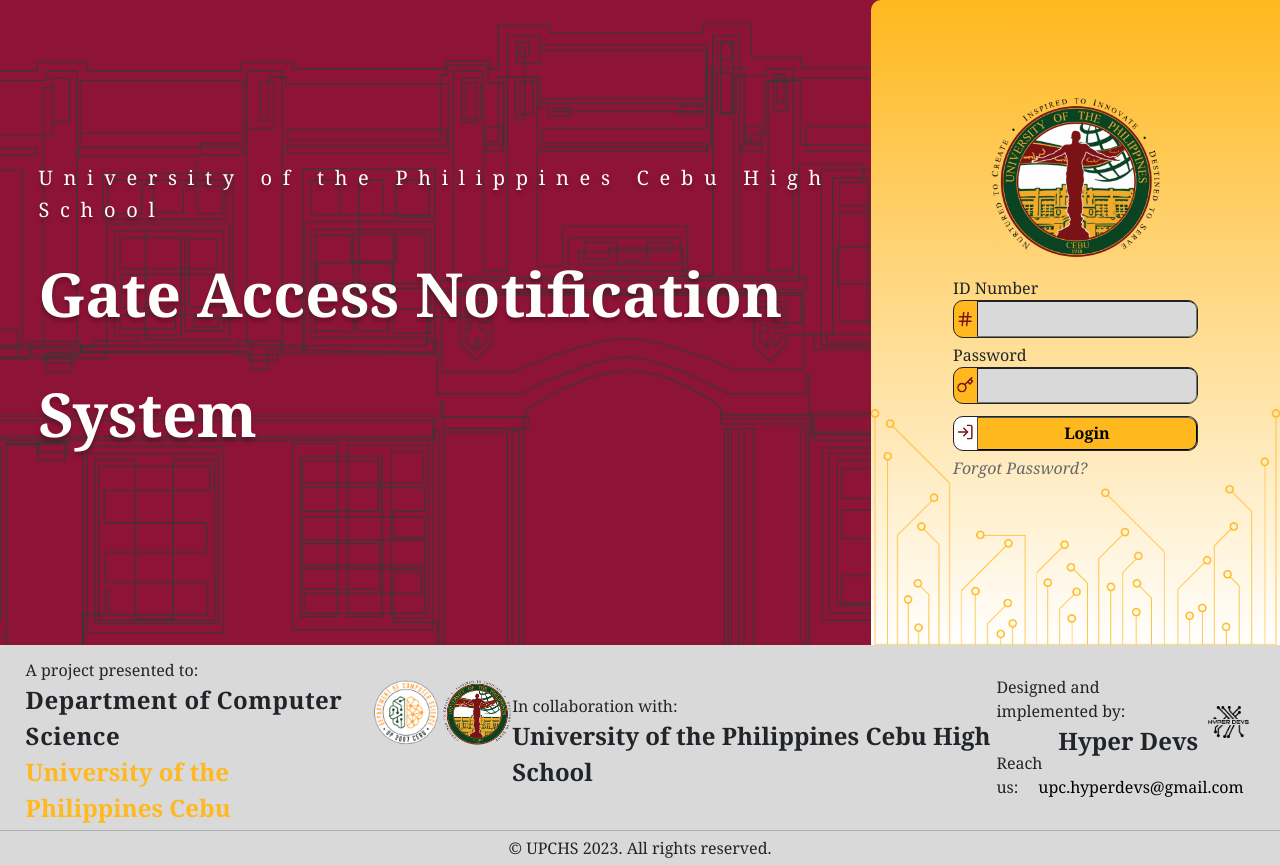
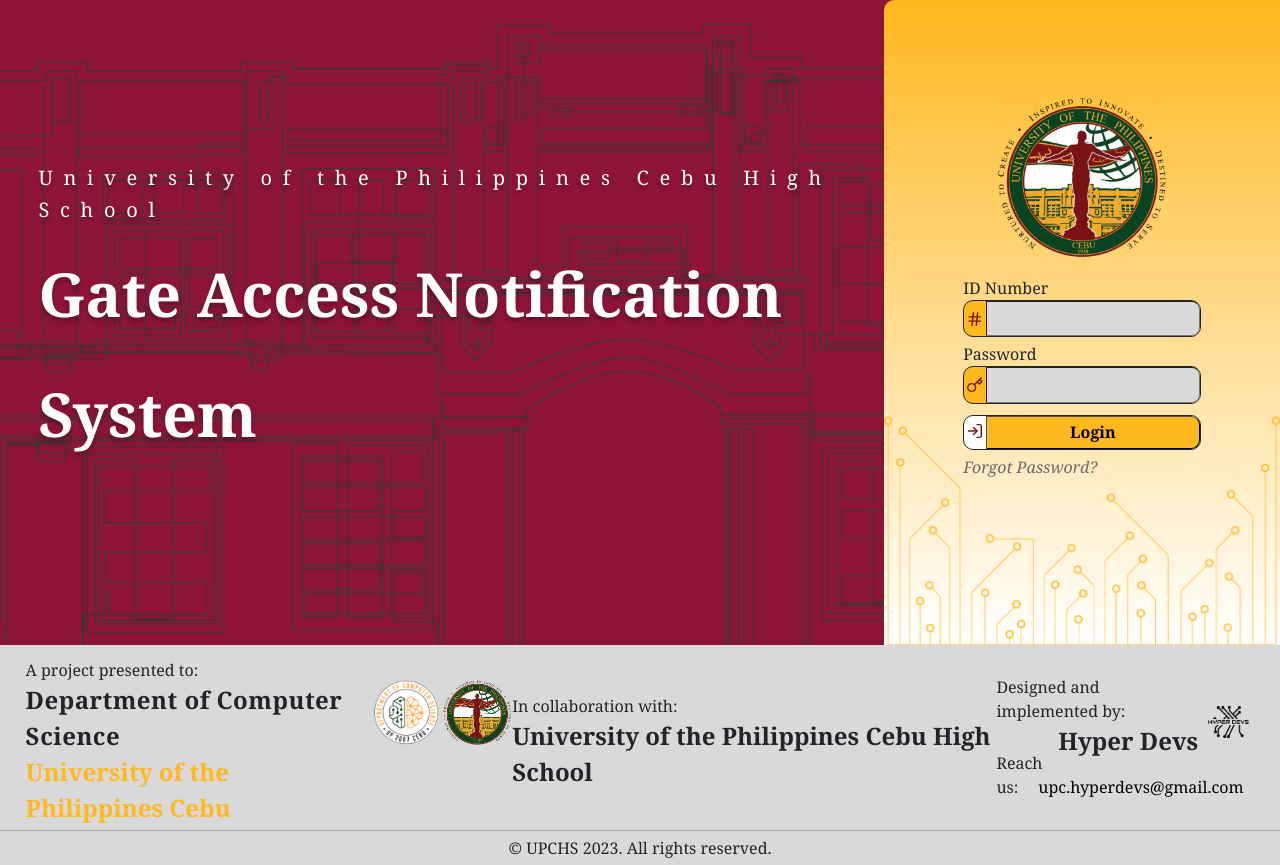
Before and after one commit to Hyper-Devs/Hyper-Devs, a React (Create React App) app in the folder client/: page / in a window 1280 px wide. Built offline with nearby package versions, Linux system fonts and the light colour scheme.

Commit message:
small position change in login page

```diff
--- a/client/src/Pages/Login/Login.css
+++ b/client/src/Pages/Login/Login.css
@@ -21,6 +21,7 @@
 .login-container {
   display: flex;
   justify-content: space-between;
+  gap: 3%;
   align-items: center;
 }
 
```
